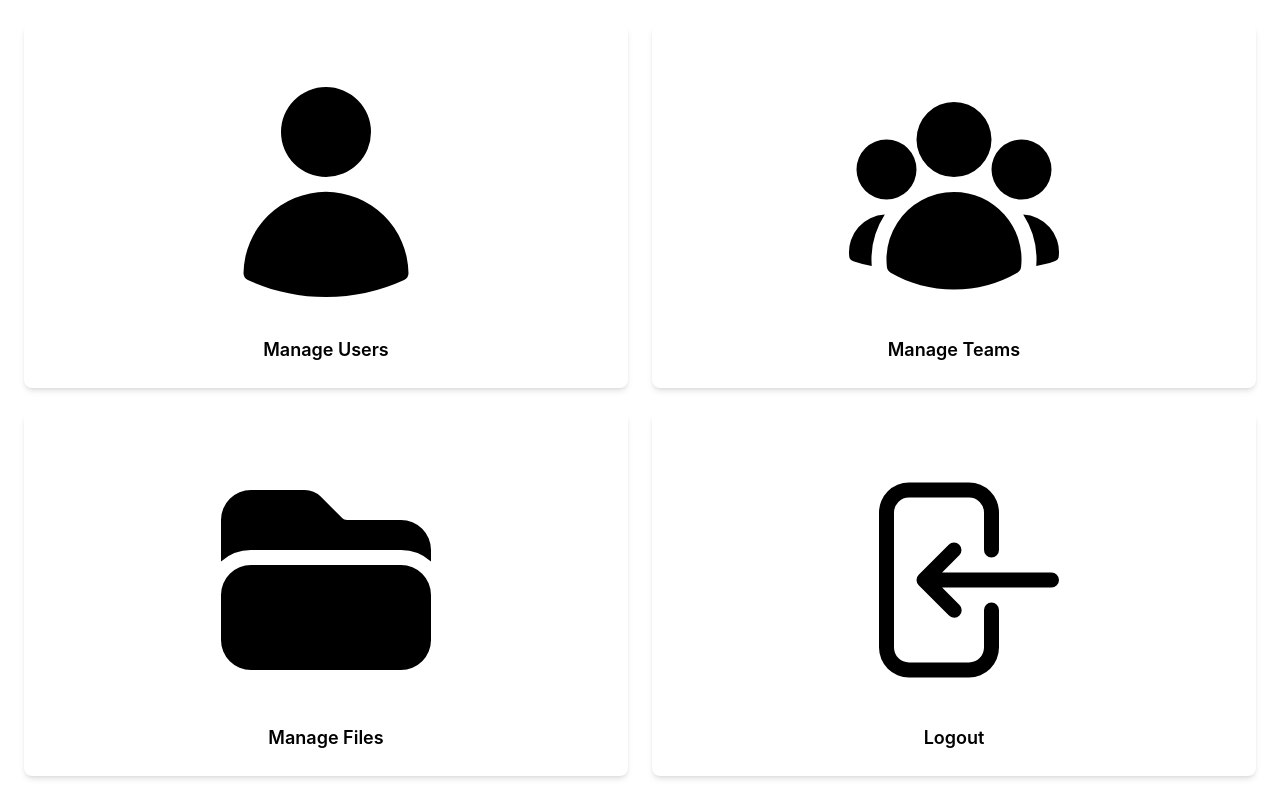
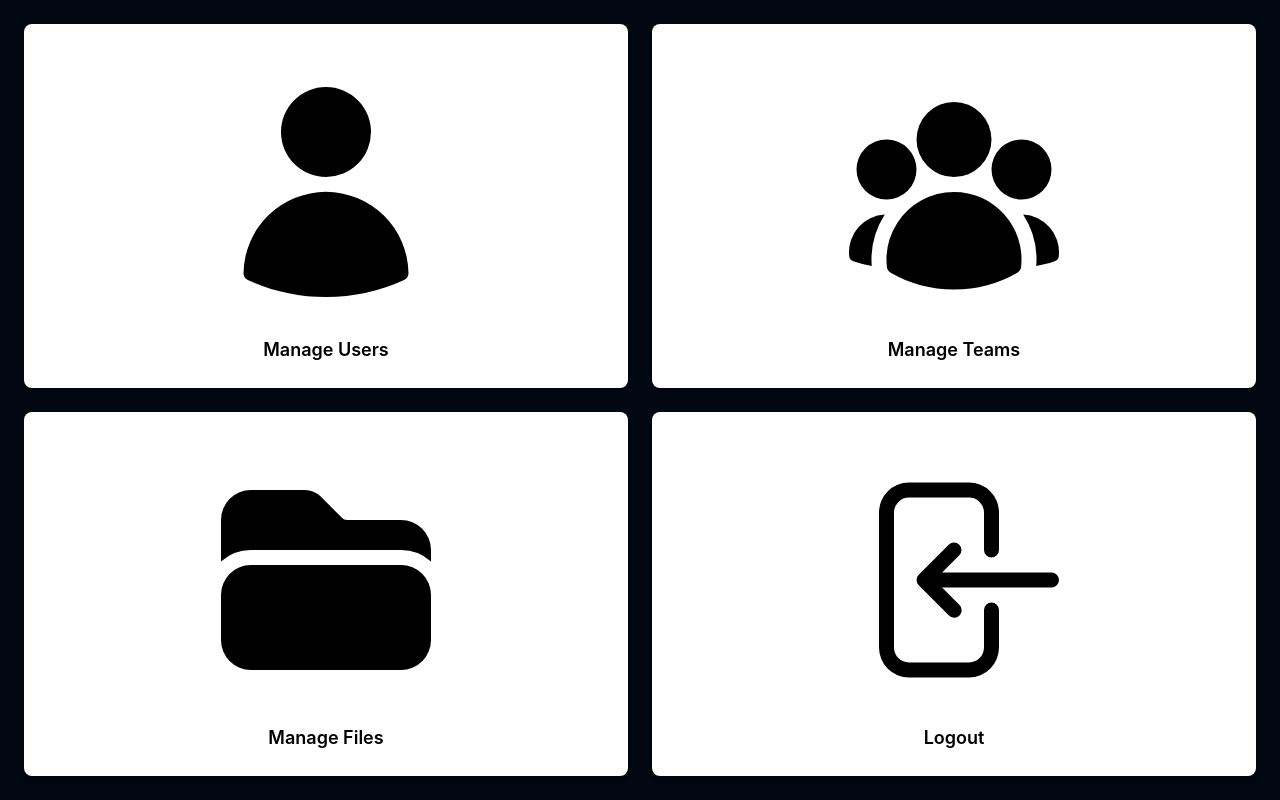
Before and after one commit to notaltt/admin-project-repository, a React (Create React App) app: page /panel in a window 1280 px wide. Built offline with nearby package versions, Linux system fonts and the light colour scheme.

Commit message:
visible files

```diff
--- a/package.json
+++ b/package.json
@@ -5,6 +5,7 @@
   "dependencies": {
     "@babel/plugin-proposal-private-property-in-object": "^7.21.11",
     "@babel/plugin-transform-private-property-in-object": "^7.22.11",
+    "@cyntler/react-doc-viewer": "github:cyntler/react-doc-viewer",
     "@testing-library/jest-dom": "^5.17.0",
     "@testing-library/react": "^13.4.0",
     "@testing-library/user-event": "^13.5.0",
--- a/src/components/Files.js
+++ b/src/components/Files.js
@@ -1,9 +1,6 @@
 import SideBar from './SideBar';
-// import FileUpload from './FileUpload';
-// import Profile from './Profile-Menu';
-// import DarkMode from './DarkMode';
+import DarkMode from './DarkMode';
 import FileList from './FileList';
-// import {ReactComponent as CloudIcon} from '../images/cloudicon.svg';
 import { useState } from 'react';
 
 export default function Files(){
@@ -19,7 +16,8 @@ export default function Files(){
     }
 
     return(
-        <div className='flex bg-white dark:bg-gray-950 h-screen overflow-hidden dark:text-gray-100'>
+        <div className="flex bg-white dark:bg-gray-950 h-screen overflow-hidden': isSideMenuOpen }">
+
            <SideBar isOpen={isSidebarOpen} toggleSidebar={toggleSidebar}/>
 
             <div className='class="flex flex-col flex-1 w-full"'>
@@ -42,11 +40,12 @@ export default function Files(){
                         <input className="w-full pl-8 pr-2 text-large dark:text-black    text-black placeholder-blue-600 bg-gray-200 border-0 rounded-md dark:placeholder-gray-500 dark:focus:shadow-outline-blue dark:focus:placeholder-gray-600 dark:bg-gray-200 focus:placeholder-gray-500 focus:bg-white focus:border-red-300 focus:outline-none focus:shadow-outline-purple focus:text-blue-500 form-input" type="text" placeholder="Search" aria-label="Search"></input>
                     </div>
                     <div className='mt-1'>
+                        <DarkMode/>
                     </div>
                 </div>
             </header>
                 <main>
-                    <FileList/>
+                    <FileList />
                 </main>
             </div>
         </div>
--- a/src/components/Login.js
+++ b/src/components/Login.js
@@ -1,9 +1,7 @@
 import myImage from '../images/logo.png';
 import DarkMode from './DarkMode';
-// import { createUserWithEmailAndPassword } from "firebase/auth";
 import { initializeApp } from "firebase/app";
-// import { getAuth } from "firebase/auth";
-import { getAuth, createUserWithEmailAndPassword, signInWithEmailAndPassword } from "firebase/auth";
+import { auth, signInWithEmailAndPassword } from "./firebase";
 import React, { useState } from 'react';
 
 export default function Login() {
@@ -13,26 +11,10 @@ export default function Login() {
   const handleSignUp = (e) => {
     e.preventDefault();
 
-    const firebaseConfig = {
-      apiKey: "AIzaSyBIEnvAR4FU3S-_U0kbZ_5-Ey8FdbOldvo",
-      authDomain: "project-repository-2b4f1.firebaseapp.com",
-      databaseURL: "https://project-repository-2b4f1-default-rtdb.asia-southeast1.firebasedatabase.app",
-      projectId: "project-repository-2b4f1",
-      storageBucket: "project-repository-2b4f1.appspot.com",
-      messagingSenderId: "618415178892",
-      appId: "1:618415178892:web:d13c5fe58bfef60e6d67a9",
-      measurementId: "G-X9LEXPZP3J"
-    };
-
-    const app = initializeApp(firebaseConfig);
-    const auth = getAuth(app);
-
     signInWithEmailAndPassword(auth, email, password)
       .then((userCredential) => {
-        // Signed in
         const user = userCredential.user;
         window.location.href = '/panel';
-        // ...
       })
       .catch((error) => {
         const errorCode = error.code;
--- a/src/components/Panel.js
+++ b/src/components/Panel.js
@@ -2,38 +2,38 @@ import React from 'react';
 
 export default function CardGrid() {
   return (
-    <div className="h-screen grid grid-rows-4 grid-cols-1 sm:grid-cols-2 sm:grid-rows-2 dark:bg-gray-950 gap-6 p-6">
+    <div className="h-screen grid grid-rows-4 grid-cols-1 sm:grid-cols-2 sm:grid-rows-2 bg-gray-950 gap-6 p-6">
 
-      <div className="bg-white dark:bg-gray-700 dark:text-gray-100 shadow-md rounded-lg group relative hover:bg-gray-500 duration-200 p-6 font-semibold text-lg flex items-center flex-col">
+      <a className="bg-white dark:bg-gray-700 dark:text-gray-100 shadow-md rounded-lg group relative hover:bg-gray-500 duration-200 p-6 font-semibold text-lg flex items-center flex-col">
 
       <svg xmlns="http://www.w3.org/2000/svg" viewBox="0 0 24 24" fill="currentColor" className="h-full p-6">
         <path fill-rule="evenodd" d="M7.5 6a4.5 4.5 0 119 0 4.5 4.5 0 01-9 0zM3.751 20.105a8.25 8.25 0 0116.498 0 .75.75 0 01-.437.695A18.683 18.683 0 0112 22.5c-2.786 0-5.433-.608-7.812-1.7a.75.75 0 01-.437-.695z" clip-rule="evenodd" />
       </svg>
         Manage Users
-      </div>
+      </a>
 
-      <div className="bg-white dark:bg-gray-700 dark:text-gray-100 shadow-md rounded-lg group relative hover:bg-gray-500 duration-200 p-6 font-semibold text-lg flex items-center flex-col">
+      <a className="bg-white dark:bg-gray-700 dark:text-gray-100 shadow-md rounded-lg group relative hover:bg-gray-500 duration-200 p-6 font-semibold text-lg flex items-center flex-col">
       <svg xmlns="http://www.w3.org/2000/svg" viewBox="0 0 24 24" fill="currentColor" className="h-full p-6">
         <path fillRule="evenodd" d="M8.25 6.75a3.75 3.75 0 117.5 0 3.75 3.75 0 01-7.5 0zM15.75 9.75a3 3 0 116 0 3 3 0 01-6 0zM2.25 9.75a3 3 0 116 0 3 3 0 01-6 0zM6.31 15.117A6.745 6.745 0 0112 12a6.745 6.745 0 016.709 7.498.75.75 0 01-.372.568A12.696 12.696 0 0112 21.75c-2.305 0-4.47-.612-6.337-1.684a.75.75 0 01-.372-.568 6.787 6.787 0 011.019-4.38z" clipRule="evenodd" />
         <path d="M5.082 14.254a8.287 8.287 0 00-1.308 5.135 9.687 9.687 0 01-1.764-.44l-.115-.04a.563.563 0 01-.373-.487l-.01-.121a3.75 3.75 0 013.57-4.047zM20.226 19.389a8.287 8.287 0 00-1.308-5.135 3.75 3.75 0 013.57 4.047l-.01.121a.563.563 0 01-.373.486l-.115.04c-.567.2-1.156.349-1.764.441z" />
       </svg>
         Manage Teams
-      </div>
+      </a>
 
-      <div className="bg-white dark:bg-gray-700 dark:text-gray-100 shadow-md rounded-lg group relative hover:bg-gray-500 duration-200 p-6 font-semibold text-lg flex items-center flex-col">
+      <a href="/files" className="bg-white dark:bg-gray-700 dark:text-gray-100 shadow-md rounded-lg group relative hover:bg-gray-500 duration-200 p-6 font-semibold text-lg flex items-center flex-col">
 
       <svg xmlns="http://www.w3.org/2000/svg" viewBox="0 0 24 24" fill="currentColor" className="h-full p-6">
         <path d="M19.5 21a3 3 0 003-3v-4.5a3 3 0 00-3-3h-15a3 3 0 00-3 3V18a3 3 0 003 3h15zM1.5 10.146V6a3 3 0 013-3h5.379a2.25 2.25 0 011.59.659l2.122 2.121c.14.141.331.22.53.22H19.5a3 3 0 013 3v1.146A4.483 4.483 0 0019.5 9h-15a4.483 4.483 0 00-3 1.146z" />
       </svg>
         Manage Files
-      </div>
+      </a>
 
-      <div className="bg-white dark:bg-gray-700 dark:text-gray-100 shadow-md rounded-lg group relative hover:bg-gray-500 duration-200 p-6 font-semibold text-lg flex items-center flex-col">
+      <a className="bg-white dark:bg-gray-700 dark:text-gray-100 shadow-md rounded-lg group relative hover:bg-gray-500 duration-200 p-6 font-semibold text-lg flex items-center flex-col">
       <svg xmlns="http://www.w3.org/2000/svg" viewBox="0 0 24 24" fill="currentColor" className="h-full p-6">
         <path fill-rule="evenodd" d="M7.5 3.75A1.5 1.5 0 006 5.25v13.5a1.5 1.5 0 001.5 1.5h6a1.5 1.5 0 001.5-1.5V15a.75.75 0 011.5 0v3.75a3 3 0 01-3 3h-6a3 3 0 01-3-3V5.25a3 3 0 013-3h6a3 3 0 013 3V9A.75.75 0 0115 9V5.25a1.5 1.5 0 00-1.5-1.5h-6zm5.03 4.72a.75.75 0 010 1.06l-1.72 1.72h10.94a.75.75 0 010 1.5H10.81l1.72 1.72a.75.75 0 11-1.06 1.06l-3-3a.75.75 0 010-1.06l3-3a.75.75 0 011.06 0z" clip-rule="evenodd" />
       </svg>
         Logout
-      </div>
+      </a>
     </div>
   );
 }
--- a/src/components/firebase.js
+++ b/src/components/firebase.js
@@ -1,40 +1,40 @@
-// import { initializeApp } from "firebase/app";
-// import { getFirestore } from "firebase/firestore";
-// import { getStorage } from "firebase/storage";
-// import { getAuth } from "firebase/auth";
+import { initializeApp } from "firebase/app";
+import { getFirestore } from "firebase/firestore";
+import { getStorage } from "firebase/storage";
+import { getAuth, signInWithEmailAndPassword } from "firebase/auth";
 
-// const firebaseConfig = {
-//   apiKey: "AIzaSyBIEnvAR4FU3S-_U0kbZ_5-Ey8FdbOldvo",
-//   authDomain: "project-repository-2b4f1.firebaseapp.com",
-//   projectId: "project-repository-2b4f1",
-//   storageBucket: "project-repository-2b4f1.appspot.com",
-//   messagingSenderId: "618415178892",
-//   appId: "1:618415178892:web:d13c5fe58bfef60e6d67a9",
-//   measurementId: "G-X9LEXPZP3J"
-// };
+const firebaseConfig = {
+  apiKey: "AIzaSyBIEnvAR4FU3S-_U0kbZ_5-Ey8FdbOldvo",
+  authDomain: "project-repository-2b4f1.firebaseapp.com",
+  projectId: "project-repository-2b4f1",
+  storageBucket: "project-repository-2b4f1.appspot.com",
+  messagingSenderId: "618415178892",
+  appId: "1:618415178892:web:d13c5fe58bfef60e6d67a9",
+  measurementId: "G-X9LEXPZP3J"
+};
 
-// const app = initializeApp(firebaseConfig);
+const app = initializeApp(firebaseConfig);
+const auth = getAuth(app);
 
-// const firestore = getFirestore(app);
-// const storage = getStorage(app);
+const firestore = getFirestore(app);
+const storage = getStorage(app);
 
-// const createUser = (collectionName, data) => {
-//   return firestore.collection(collectionName).add(data);
-// };
+const createUser = (collectionName, data) => {
+  return firestore.collection(collectionName).add(data);
+};
 
-// const readUser = (collectionName, userData) => {
-//   return firestore.collection(collectionName).doc(userData).get();
-// };
+const readUser = (collectionName, userData) => {
+  return firestore.collection(collectionName).doc(userData).get();
+};
 
-// const updateUser = (collectionName, userId, newData) => {
-//   return firestore.collection(collectionName).doc(userId).update(newData);
-// }
+const updateUser = (collectionName, userId, newData) => {
+  return firestore.collection(collectionName).doc(userId).update(newData);
+}
 
-// const deleteData = (collectionName, userId) =>{
-//   return 	firestore.collection(collectionName).doc(userId).delete() ;
-// }
+const deleteData = (collectionName, userId) =>{
+  return 	firestore.collection(collectionName).doc(userId).delete() ;
+}
 
-// const auth = getAuth(app);
 
-// export {createUser, readUser, updateUser, deleteData, app, auth};
-// export default storage;
+export {createUser, readUser, updateUser, deleteData, signInWithEmailAndPassword, auth};
+export default storage;
```
Also changed, not shown: 1 other file (tests, documents, lock files or other folders).
